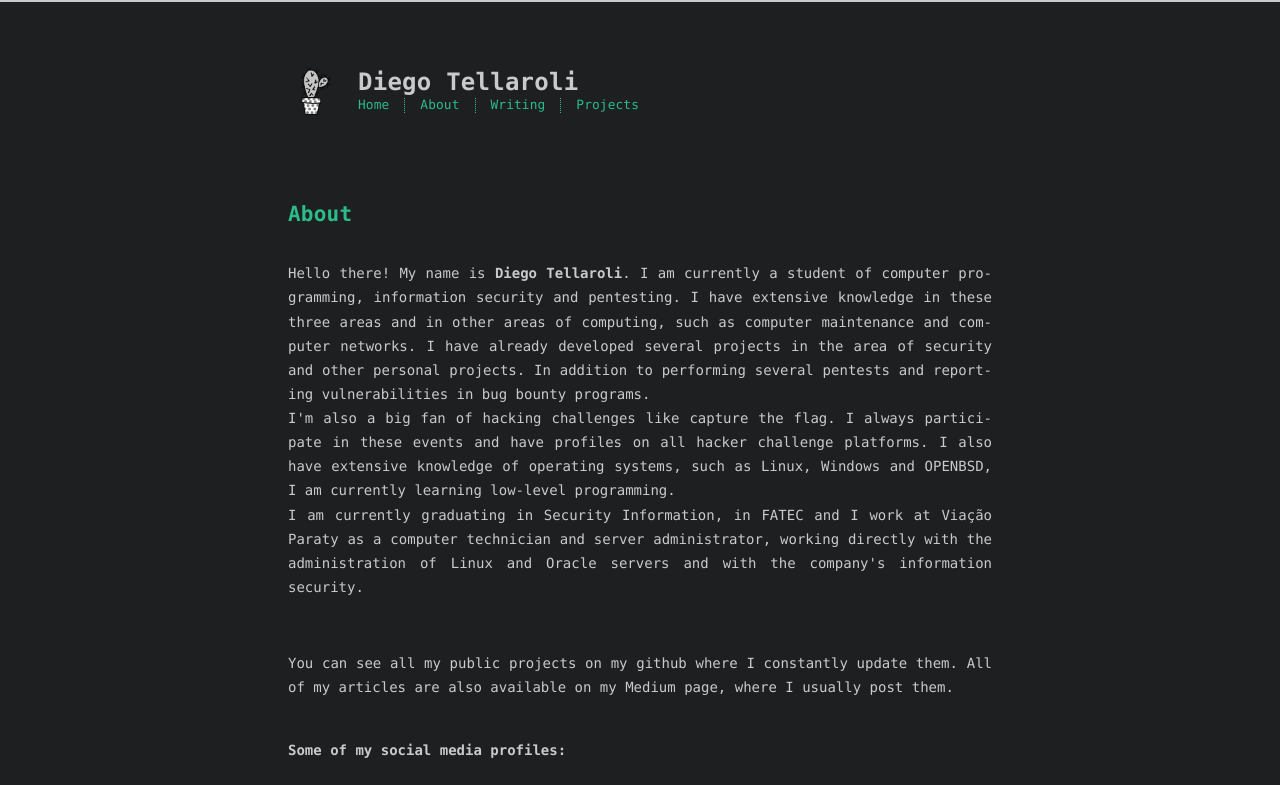
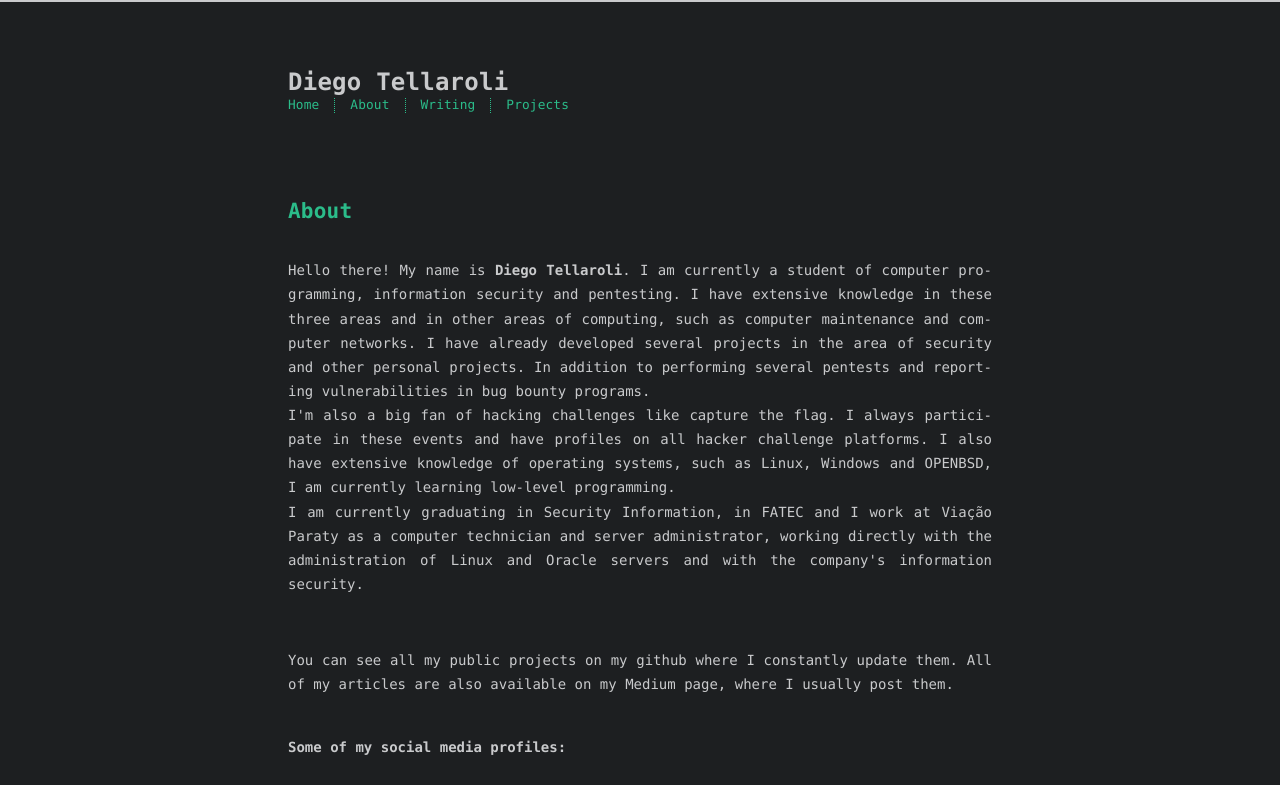
Before and after one commit to diego-tella/diego-tella.github.io, a plain HTML site: page about/index.html in a window 1280 px wide. Shown: the top 785 px of the page. Drawn offline with nearby package versions, Linux system fonts and the light colour scheme.

Commit message:
Site updated: 2023-12-21 22:11:43

```diff
--- a/about/index.html
+++ b/about/index.html
@@ -56,10 +56,6 @@
 
           <header id="header">
   <a href="/">
-
-
-      <div id="logo" style="background-image: url(/images/logo.png);"></div>
-
 
     <div id="title">
       <h1>Diego Tellaroli</h1>
```
Also changed, not shown: archives/2022/06/index.html (+0 -4 lines), archives/2022/index.html (+0 -4 lines), archives/2023/01/index.html (+0 -4 lines), archives/2023/02/index.html (+0 -4 lines), archives/2023/04/index.html (+0 -4 lines), archives/2023/07/index.html (+0 -4 lines), archives/2023/12/index.html (+0 -4 lines), archives/2023/index.html (+0 -4 lines), archives/index.html (+0 -4 lines), index.html (+0 -4 lines).
